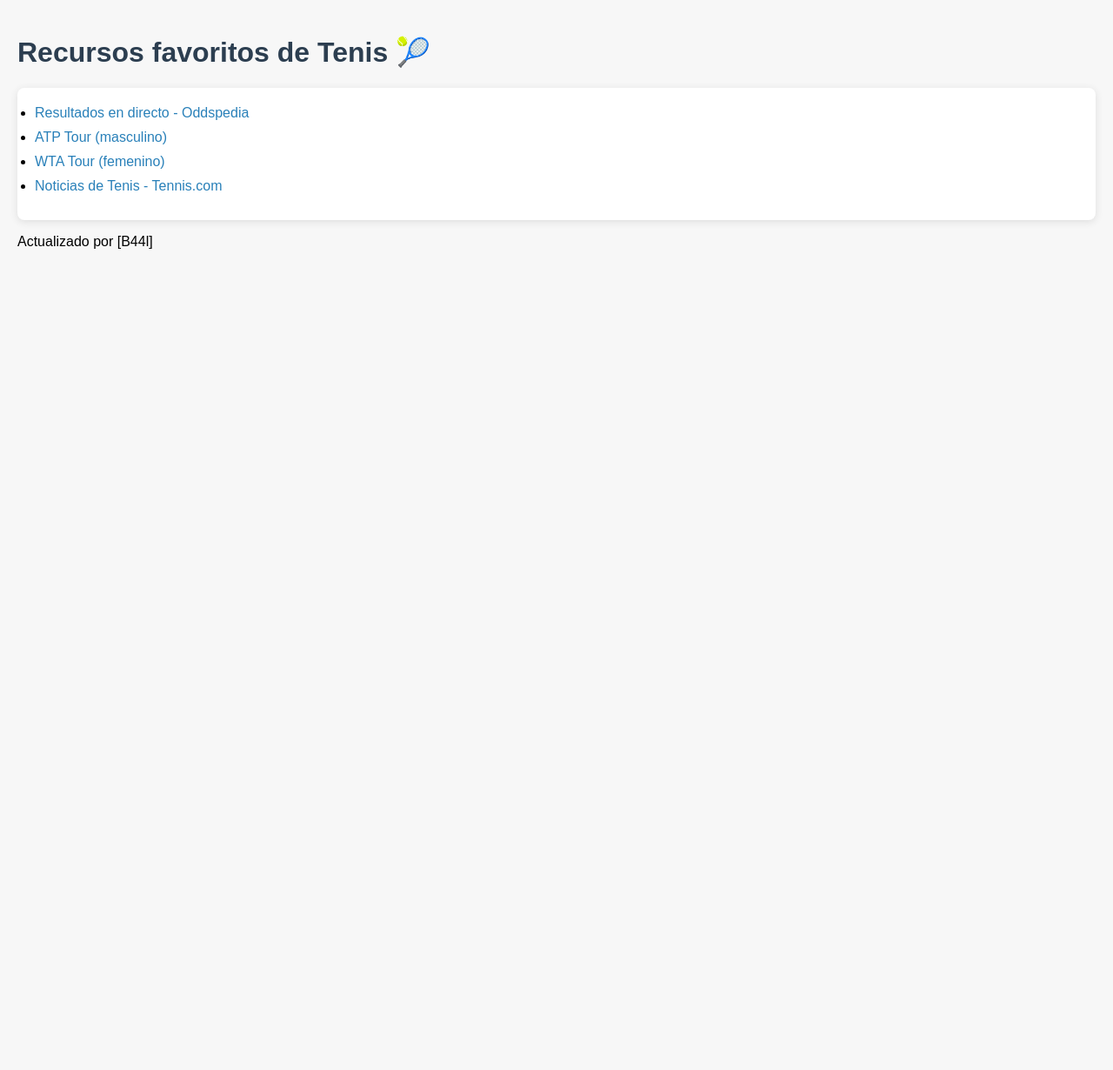
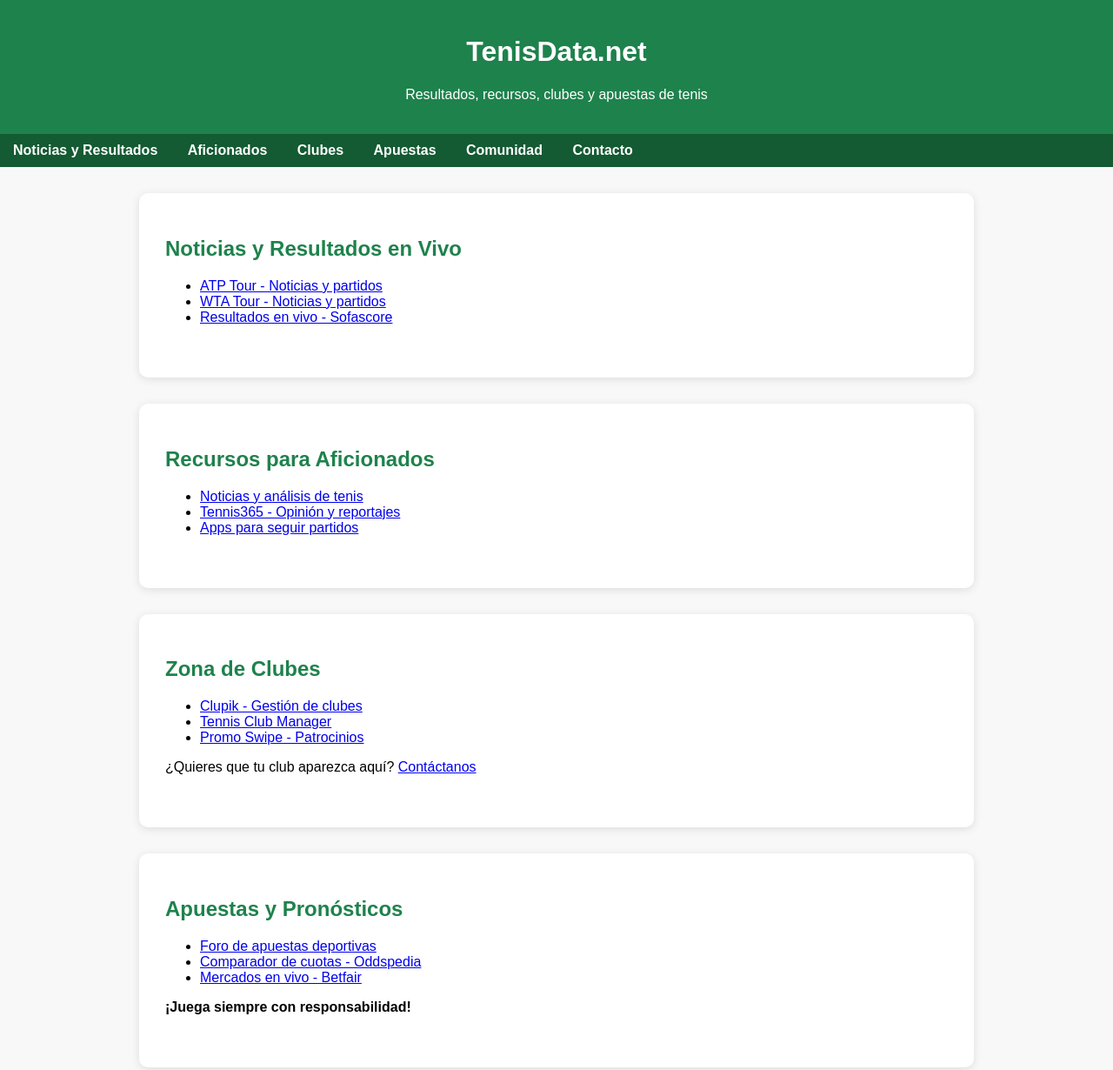
Before and after one commit to B44lR4/recursos-tenis, a plain HTML site: page index.html in a window 1280 px wide. Shown: the top 1230 px of the page at 87% size. Before the commit the page ends 800 px from the top, so only its background shows below. Drawn offline with Linux system fonts and the light colour scheme.

Commit message:
Update index.html

```diff
--- a/index.html
+++ b/index.html
@@ -2,24 +2,88 @@
 <html lang="es">
 <head>
   <meta charset="UTF-8">
-  <title>Recursos de Tenis</title>
+  <title>TenisData.net - Todo sobre tenis</title>
   <style>
-    body { font-family: Arial, sans-serif; background: #f7f7f7; margin: 0; padding: 20px; }
-    h1 { color: #2c3e50; }
-    ul { background: #fff; padding: 20px; border-radius: 8px; box-shadow: 0 2px 8px #ddd; }
-    li { margin-bottom: 10px; }
-    a { color: #2980b9; text-decoration: none; }
-    a:hover { text-decoration: underline; }
+    body { font-family: Arial, sans-serif; background: #f8f8f8; margin: 0; }
+    header { background: #1e824c; color: #fff; padding: 20px 0; text-align: center; }
+    nav { background: #145a32; padding: 10px 0; }
+    nav a { color: #fff; margin: 0 15px; text-decoration: none; font-weight: bold; }
+    nav a:hover { text-decoration: underline; }
+    section { max-width: 900px; margin: 30px auto; background: #fff; padding: 30px; border-radius: 10px; box-shadow: 0 2px 10px #ddd; }
+    h2 { color: #1e824c; }
+    .subsection { margin-bottom: 30px; }
+    footer { background: #333; color: #fff; text-align: center; padding: 15px 0; margin-top: 40px; }
   </style>
 </head>
 <body>
-  <h1>Recursos favoritos de Tenis 🎾</h1>
-  <ul>
-    <li><a href="https://oddspedia.com/es/tenis" target="_blank">Resultados en directo - Oddspedia</a></li>
-    <li><a href="https://www.atptour.com/" target="_blank">ATP Tour (masculino)</a></li>
-    <li><a href="https://www.wtatennis.com/" target="_blank">WTA Tour (femenino)</a></li>
-    <li><a href="https://www.tennis.com/news/" target="_blank">Noticias de Tenis - Tennis.com</a></li>
-  </ul>
-  <p>Actualizado por [B44l]</p>
+  <header>
+    <h1>TenisData.net</h1>
+    <p>Resultados, recursos, clubes y apuestas de tenis</p>
+  </header>
+  <nav>
+    <a href="#noticias">Noticias y Resultados</a>
+    <a href="#aficionados">Aficionados</a>
+    <a href="#clubes">Clubes</a>
+    <a href="#apuestas">Apuestas</a>
+    <a href="#comunidad">Comunidad</a>
+    <a href="#contacto">Contacto</a>
+  </nav>
+  <section id="noticias">
+    <h2>Noticias y Resultados en Vivo</h2>
+    <div class="subsection">
+      <ul>
+        <li><a href="https://www.atptour.com/" target="_blank">ATP Tour - Noticias y partidos</a></li>
+        <li><a href="https://www.wtatennis.com/" target="_blank">WTA Tour - Noticias y partidos</a></li>
+        <li><a href="https://sofascore.com/es/tenis" target="_blank">Resultados en vivo - Sofascore</a></li>
+      </ul>
+    </div>
+  </section>
+  <section id="aficionados">
+    <h2>Recursos para Aficionados</h2>
+    <div class="subsection">
+      <ul>
+        <li><a href="https://www.tennis.com/news/" target="_blank">Noticias y análisis de tenis</a></li>
+        <li><a href="https://www.tennis365.com/" target="_blank">Tennis365 - Opinión y reportajes</a></li>
+        <li><a href="https://play.google.com/store/apps/details?id=com.sports.scores.tennis" target="_blank">Apps para seguir partidos</a></li>
+      </ul>
+    </div>
+  </section>
+  <section id="clubes">
+    <h2>Zona de Clubes</h2>
+    <div class="subsection">
+      <ul>
+        <li><a href="https://clupik.com/" target="_blank">Clupik - Gestión de clubes</a></li>
+        <li><a href="https://www.tennisclubmanager.com/" target="_blank">Tennis Club Manager</a></li>
+        <li><a href="https://www.promo-swipe.com/" target="_blank">Promo Swipe - Patrocinios</a></li>
+      </ul>
+      <p>¿Quieres que tu club aparezca aquí? <a href="#contacto">Contáctanos</a></p>
+    </div>
+  </section>
+  <section id="apuestas">
+    <h2>Apuestas y Pronósticos</h2>
+    <div class="subsection">
+      <ul>
+        <li><a href="https://apuestasdeportivas.com/" target="_blank">Foro de apuestas deportivas</a></li>
+        <li><a href="https://oddspedia.com/es/tenis" target="_blank">Comparador de cuotas - Oddspedia</a></li>
+        <li><a href="https://www.betfair.es/exchange/tenis/" target="_blank">Mercados en vivo - Betfair</a></li>
+      </ul>
+      <p><strong>¡Juega siempre con responsabilidad!</strong></p>
+    </div>
+  </section>
+  <section id="comunidad">
+    <h2>Comunidad y Foro</h2>
+    <div class="subsection">
+      <p>Próximamente: foro de debate, encuestas y espacio para compartir experiencias.</p>
+    </div>
+  </section>
+  <section id="contacto">
+    <h2>Contacto</h2>
+    <div class="subsection">
+      <p>¿Tienes sugerencias, quieres añadir tu club o colaborar? Escríbenos a <a href="mailto:info@tenisdata.net">info@tenisdata.net</a></p>
+    </div>
+  </section>
+  <footer>
+    <p>&copy; 2025 TenisData.net - Todos los derechos reservados</p>
+  </footer>
 </body>
 </html>
```
